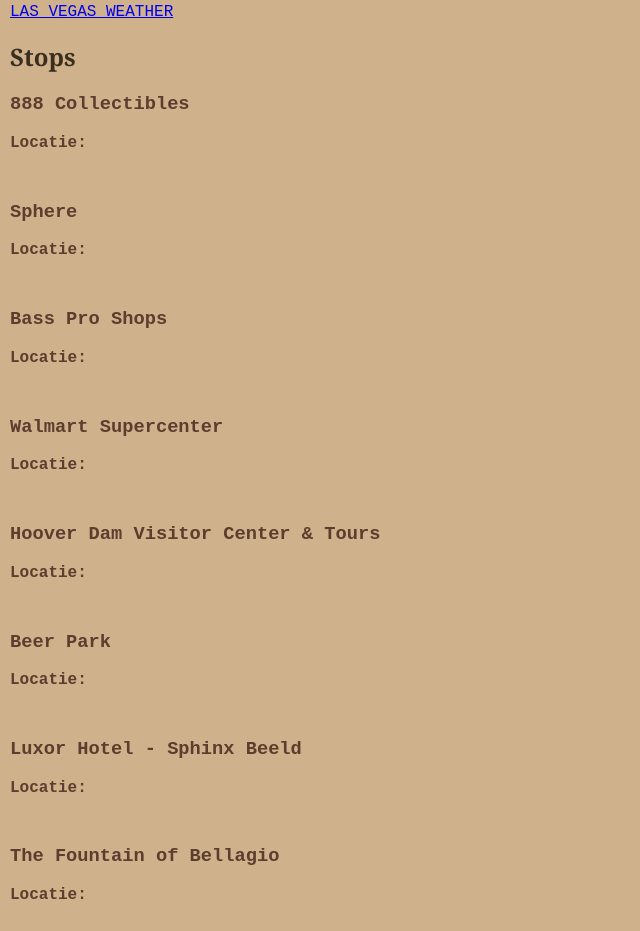
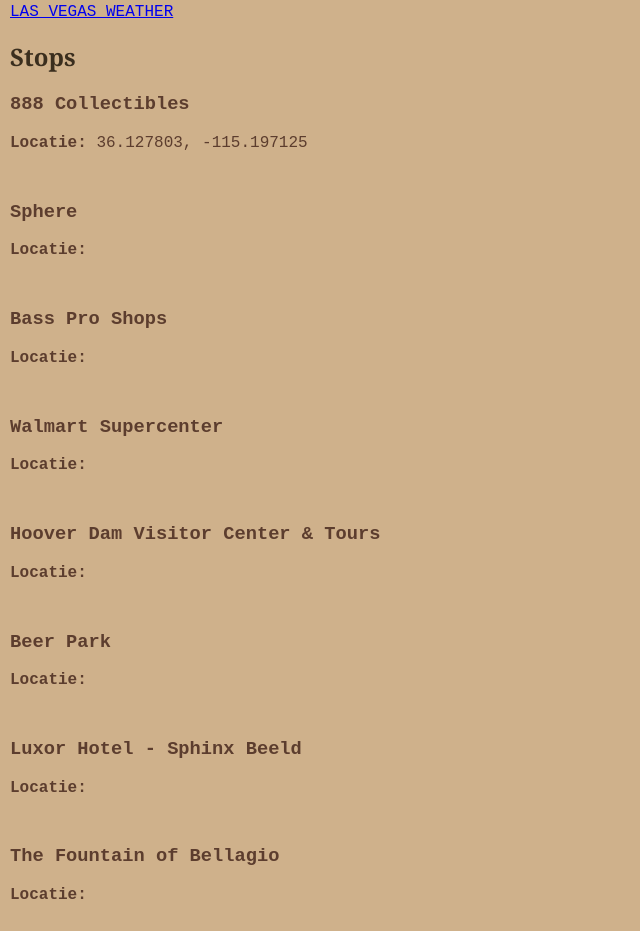
Before and after one commit to Conroy95/roadtripappbackup, a plain HTML site: page dag12.html in a window 1280 px wide. Shown: the part 793-1724 px from the top of the page, without its empty margins (0-640 px from the left). Drawn offline with Linux system fonts and the light colour scheme; a script that the page names is missing.

Commit message:
Update dag12.html

```diff
--- a/dag12.html
+++ b/dag12.html
@@ -67,7 +67,7 @@
 		<div class="stops">
 			<h2>Stops</h2>
 			<h3>888 Collectibles</h3>
-			<p><strong>Locatie:</strong> </p>
+			<p><strong>Locatie:</strong> 36.127803, -115.197125</p>
 
 			<h3>Sphere</h3>
 			<p><strong>Locatie:</strong> </p>
```
